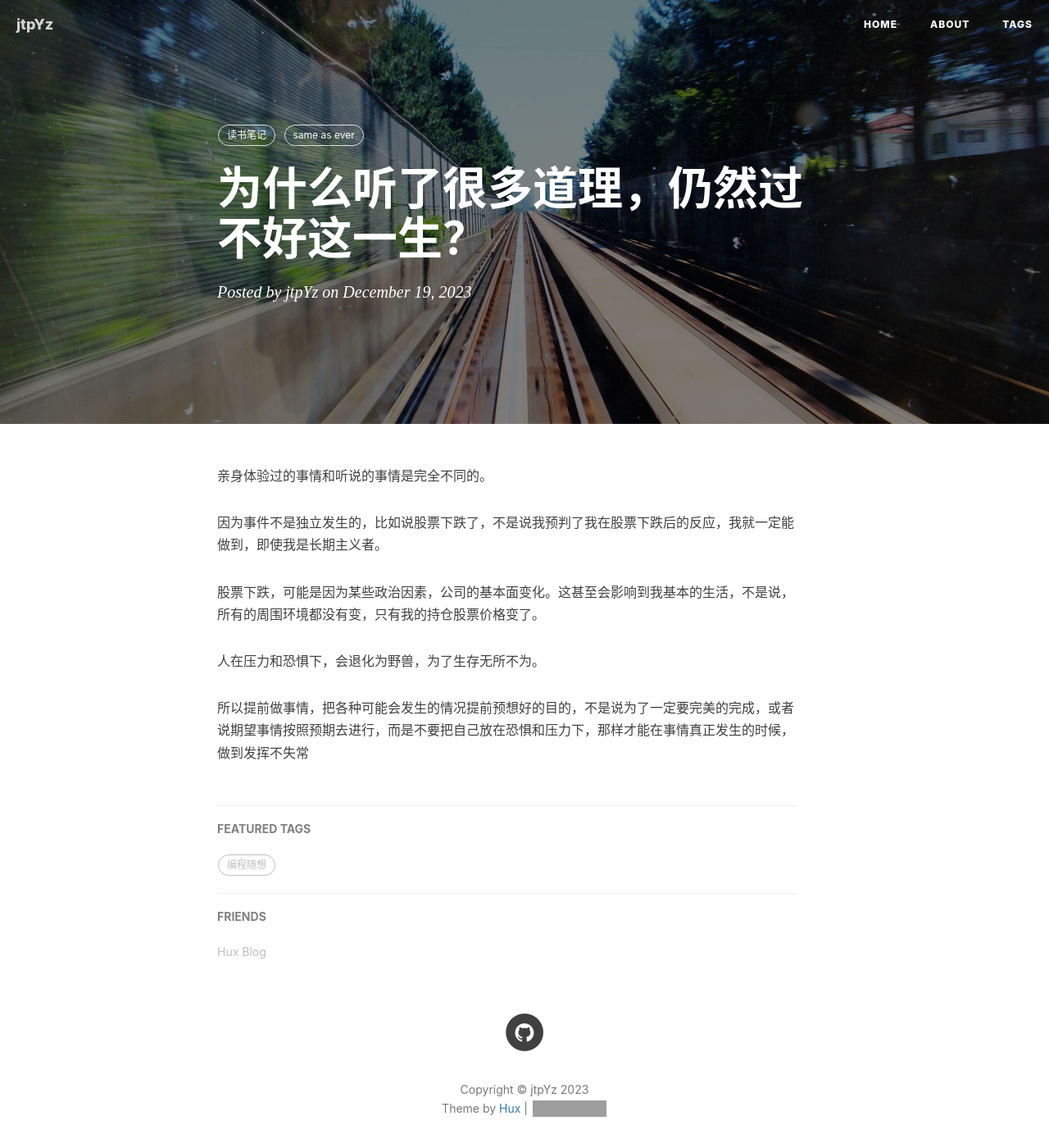
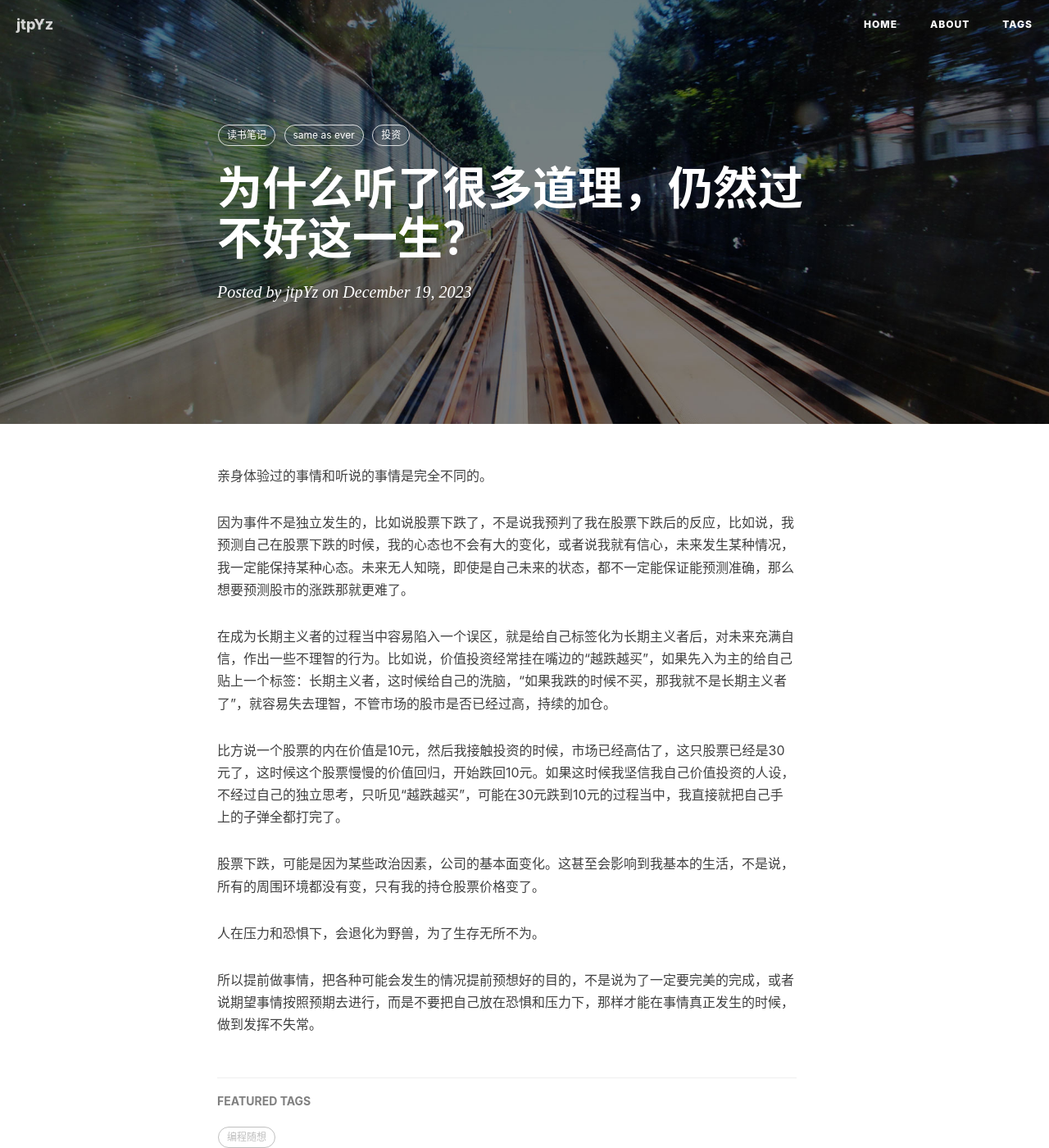
Before and after one commit to jtpYz/jtpYz.github.io, a Jekyll site: the page built from _posts/2023-12-19-为什么听了很多道理，仍然过不好这一生？.md, in a window 1280 px wide and 1400 px high. Shown: the whole window at 82% size. Built offline with Jekyll 4.4.1, drawn with Linux system fonts in a browser that asks for light colours; nearby versions of some CDN libraries; comment, search, counter and statistics services are not loaded; grey boxes are pictures that could not be loaded.

Commit message:
投资感悟

```diff
--- a/_posts/2023-12-19-为什么听了很多道理，仍然过不好这一生？.md
+++ b/_posts/2023-12-19-为什么听了很多道理，仍然过不好这一生？.md
@@ -8,14 +8,19 @@ header-img: "img/post-default.jpg"
 tags:
     - 读书笔记
     - same as ever
+    - 投资
 ---
 
 亲身体验过的事情和听说的事情是完全不同的。
 
-因为事件不是独立发生的，比如说股票下跌了，不是说我预判了我在股票下跌后的反应，我就一定能做到，即使我是长期主义者。
+因为事件不是独立发生的，比如说股票下跌了，不是说我预判了我在股票下跌后的反应，比如说，我预测自己在股票下跌的时候，我的心态也不会有大的变化，或者说我就有信心，未来发生某种情况，我一定能保持某种心态。未来无人知晓，即使是自己未来的状态，都不一定能保证能预测准确，那么想要预测股市的涨跌那就更难了。
+
+在成为长期主义者的过程当中容易陷入一个误区，就是给自己标签化为长期主义者后，对未来充满自信，作出一些不理智的行为。比如说，价值投资经常挂在嘴边的“越跌越买”，如果先入为主的给自己贴上一个标签：长期主义者，这时候给自己的洗脑，“如果我跌的时候不买，那我就不是长期主义者了”，就容易失去理智，不管市场的股市是否已经过高，持续的加仓。
+
+比方说一个股票的内在价值是10元，然后我接触投资的时候，市场已经高估了，这只股票已经是30元了，这时候这个股票慢慢的价值回归，开始跌回10元。如果这时候我坚信我自己价值投资的人设，不经过自己的独立思考，只听见“越跌越买”，可能在30元跌到10元的过程当中，我直接就把自己手上的子弹全都打完了。
 
 股票下跌，可能是因为某些政治因素，公司的基本面变化。这甚至会影响到我基本的生活，不是说，所有的周围环境都没有变，只有我的持仓股票价格变了。
 
 人在压力和恐惧下，会退化为野兽，为了生存无所不为。
 
-所以提前做事情，把各种可能会发生的情况提前预想好的目的，不是说为了一定要完美的完成，或者说期望事情按照预期去进行，而是不要把自己放在恐惧和压力下，那样才能在事情真正发生的时候，做到发挥不失常
+所以提前做事情，把各种可能会发生的情况提前预想好的目的，不是说为了一定要完美的完成，或者说期望事情按照预期去进行，而是不要把自己放在恐惧和压力下，那样才能在事情真正发生的时候，做到发挥不失常。
```
